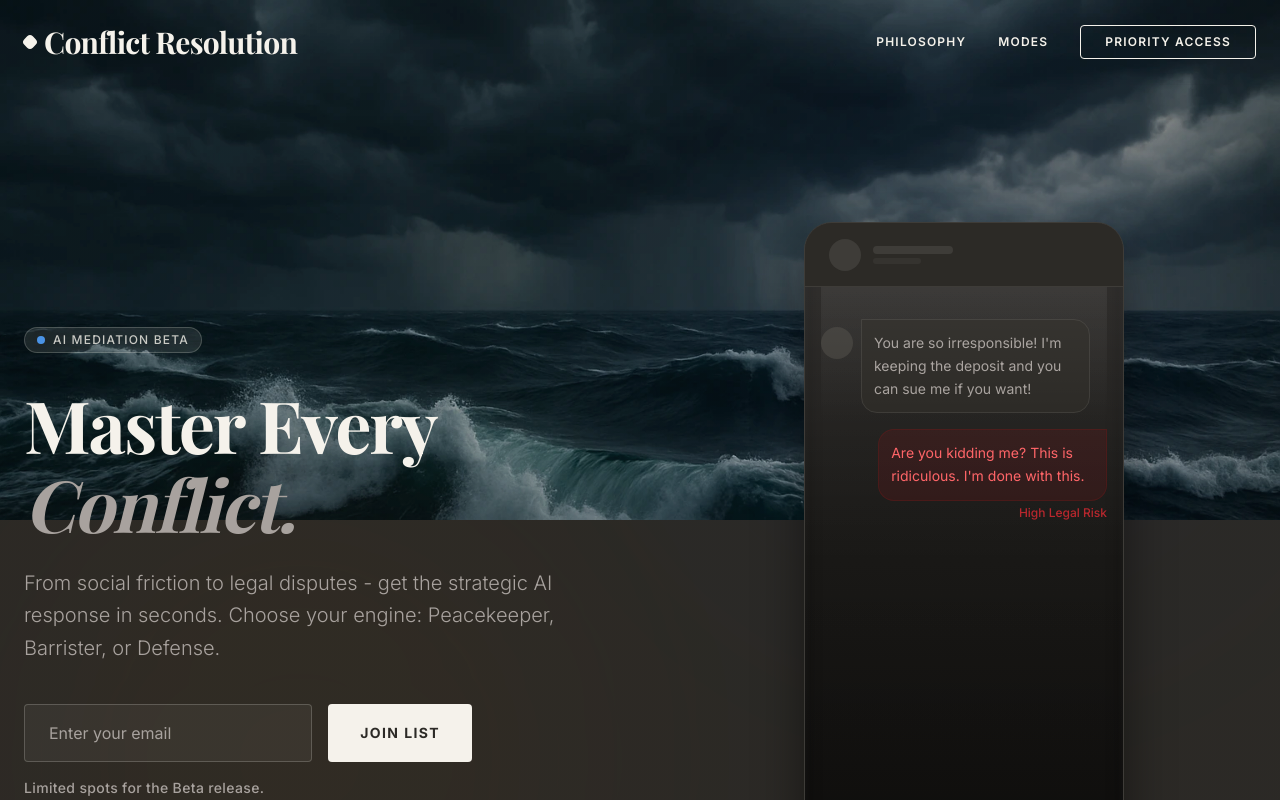
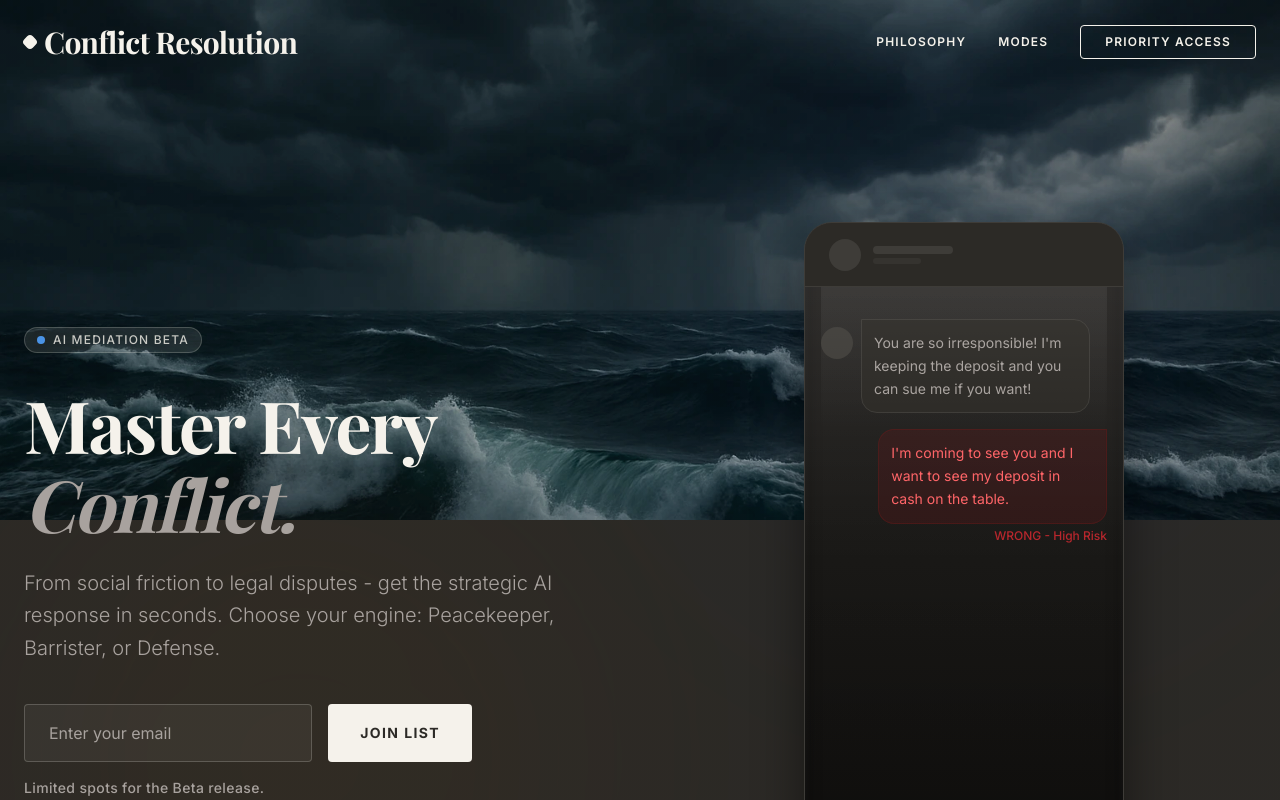
Before and after one commit to MJohnstonAI/conflictresolution-waitnextjs, a Next.js app: page / in a window 1280 px wide. Shown: the top 800 px of the page. Built offline with nearby package versions, Linux system fonts and the light colour scheme; no server answers.

Commit message:
Add unique high-risk demo replies

```diff
--- a/src/components/Hero.tsx
+++ b/src/components/Hero.tsx
@@ -61,7 +61,8 @@ const Hero: React.FC<HeroProps> = ({ onWaitlistClick }) => {
   };
 
   const currentExample = DEMO_EXAMPLES[exampleIndex % DEMO_EXAMPLES.length];
-  const reactiveReply =
+  const highRiskReply =
+    currentExample.highRiskResponse ??
     "Are you kidding me? This is ridiculous. I'm done with this.";
   const followUpMode = currentExample.followUpMode || currentExample.mode;
 
@@ -161,10 +162,10 @@ const Hero: React.FC<HeroProps> = ({ onWaitlistClick }) => {
                   }`}
                 >
                   <div className="bg-red-900/20 border border-red-900/30 p-3 rounded-2xl rounded-tr-none text-sm text-red-400 leading-relaxed max-w-[80%] ml-auto">
-                    {reactiveReply}
+                    {highRiskReply}
                   </div>
                   <span className="text-xs text-red-500/70 mt-1 block text-right font-medium">
-                    High Legal Risk
+                    WRONG - High Risk
                   </span>
                 </div>
 
--- a/src/constants.ts
+++ b/src/constants.ts
@@ -18,12 +18,16 @@ export const DEMO_EXAMPLES: DemoExample[] = [
       "You are so irresponsible! I'm keeping the deposit and you can sue me if you want!",
     response:
       "Per our lease agreement, the deposit must be returned within 30 days. I have documented the move-out condition. Please remit payment to avoid legal escalation.",
+    highRiskResponse:
+      "I'm coming to see you and I want to see my deposit in cash on the table.",
   },
   {
     mode: "Peacekeeper",
     conflict: "You always dismiss my feelings. I'm done talking.",
     response:
       "I hear you. I don't want to argue - I want to understand what hurt you. If you're open to it, can we talk later for 10 minutes and I'll just listen?",
+    highRiskResponse:
+      "Fine. I'm screenshotting this and showing people what you're like.",
     opponentFollowUp: "Too late. You never actually listen when I speak.",
     userSecondResponse:
       "I get why you feel that way. I'll listen, take notes, and not defend myself. If you're up for it, let's set a 10-minute call tomorrow so you know I'm hearing you.",
@@ -34,6 +38,7 @@ export const DEMO_EXAMPLES: DemoExample[] = [
     conflict: "I'm not paying your invoice. The work wasn't worth it.",
     response:
       "Per our agreement, the deliverables were submitted on time and accepted on [date]. I've attached the itemized scope and approval thread - please remit payment by [date] or propose a written dispute itemization.",
+    highRiskResponse: "Pay me or I'll trash your business everywhere.",
     opponentFollowUp: "Your work was sloppy. I'm not paying for rework.",
     userSecondResponse:
       "The approved scope and acceptance email confirm delivery quality. If you believe specific items need correction, please list them in writing so I can address or rebut them. Payment remains due per the contract.",
@@ -44,6 +49,8 @@ export const DEMO_EXAMPLES: DemoExample[] = [
     conflict: "Stop parking in my spot or I'll have you towed.",
     response:
       "That space is assigned to my unit per the lease/HOA allocation. If you believe otherwise, please share the written allocation and I'll verify - until then, please stop making towing threats.",
+    highRiskResponse:
+      "Touch my car, and then you and I are going to have a problem.",
     opponentFollowUp: "Tow truck is scheduled this week if you ignore this.",
     userSecondResponse:
       "I've documented the assigned space and will involve property management if towing is attempted. Please cancel any tow request and share your allocation proof; otherwise, you'll be responsible for wrongful towing costs.",
@@ -54,24 +61,29 @@ export const DEMO_EXAMPLES: DemoExample[] = [
     conflict: "You can't change the kids' schedule. I'm taking them this weekend.",
     response:
       "I want stability for the kids, so I'm sticking to the agreed schedule. If you need a swap, propose an alternative weekend and we'll confirm it in writing so there's no confusion.",
+    highRiskResponse: "I'm taking them anyway. I'm not following the schedule.",
   },
   {
     mode: "Barrister",
     conflict: "We don't do cancellations. You'll keep getting billed.",
     response:
       "I cancelled on [date] and have confirmation/reference #[ID]. Any further charges are unauthorized. Please confirm cancellation in writing and refund any post-cancellation charges within 5 business days.",
+    highRiskResponse: "I'm blocking my card and ignoring any bills from you.",
   },
   {
     mode: "Defense",
     conflict: "HR says you're difficult - consider this a warning.",
     response:
       "I take feedback seriously. Please provide the specific incidents, expectations, and measurable targets in writing so I can address them. I'm also available to discuss this with HR present.",
+    highRiskResponse:
+      "I'm going to post this warning online so everyone sees how HR treats people.",
   },
   {
     mode: "Peacekeeper",
     conflict: "You embarrassed me in front of everyone. Don't talk to me.",
     response:
       "I'm sorry - my intention wasn't to embarrass you. I can see why it landed badly. If you're willing, I'd like to hear what felt hurtful and make it right.",
+    highRiskResponse: "I'm calling you out in the group chat so everyone knows.",
     opponentFollowUp: "An apology doesn't fix it. You humiliated me.",
     userSecondResponse:
       "I understand you're hurt. Let me know what would feel like making it right—whether it's a direct acknowledgment to the group or giving you space. I want to repair this, not rush you.",
@@ -82,17 +94,22 @@ export const DEMO_EXAMPLES: DemoExample[] = [
     conflict: "Your warranty claim is denied - we say you caused the damage.",
     response:
       "Please provide the inspection report and the clause you're relying on for denial. I'm requesting escalation and a written reconsideration; I have dated photos, proof of purchase, and service history.",
+    highRiskResponse:
+      "I did drop it once, but you still owe me a replacement.",
   },
   {
     mode: "Defense",
     conflict: "You never pay utilities on time. I'm cutting the internet today.",
     response:
       "I'll pay my share today once you send the bill/statement. Cutting a shared service isn't acceptable - if this keeps happening, we should put utilities in one name with automatic split payments.",
+    highRiskResponse: "Do it and I'm not paying any utilities this month.",
   },
   {
     mode: "Barrister",
     conflict: "We delivered the item. No replacement, no refund.",
     response:
       "The tracking does not show delivery to my address and I did not receive the item. Please provide proof of delivery and resolve this by [date], otherwise I'll escalate through the payment platform's dispute process.",
+    highRiskResponse:
+      "I gave you the wrong address, but I want a refund anyway.",
   },
 ];
--- a/src/types.ts
+++ b/src/types.ts
@@ -33,6 +33,7 @@ export interface DemoExample {
   mode: DemoMode;
   conflict: string;
   response: string;
+  highRiskResponse: string;
   opponentFollowUp?: string;
   userSecondResponse?: string;
   followUpMode?: DemoMode;
```
